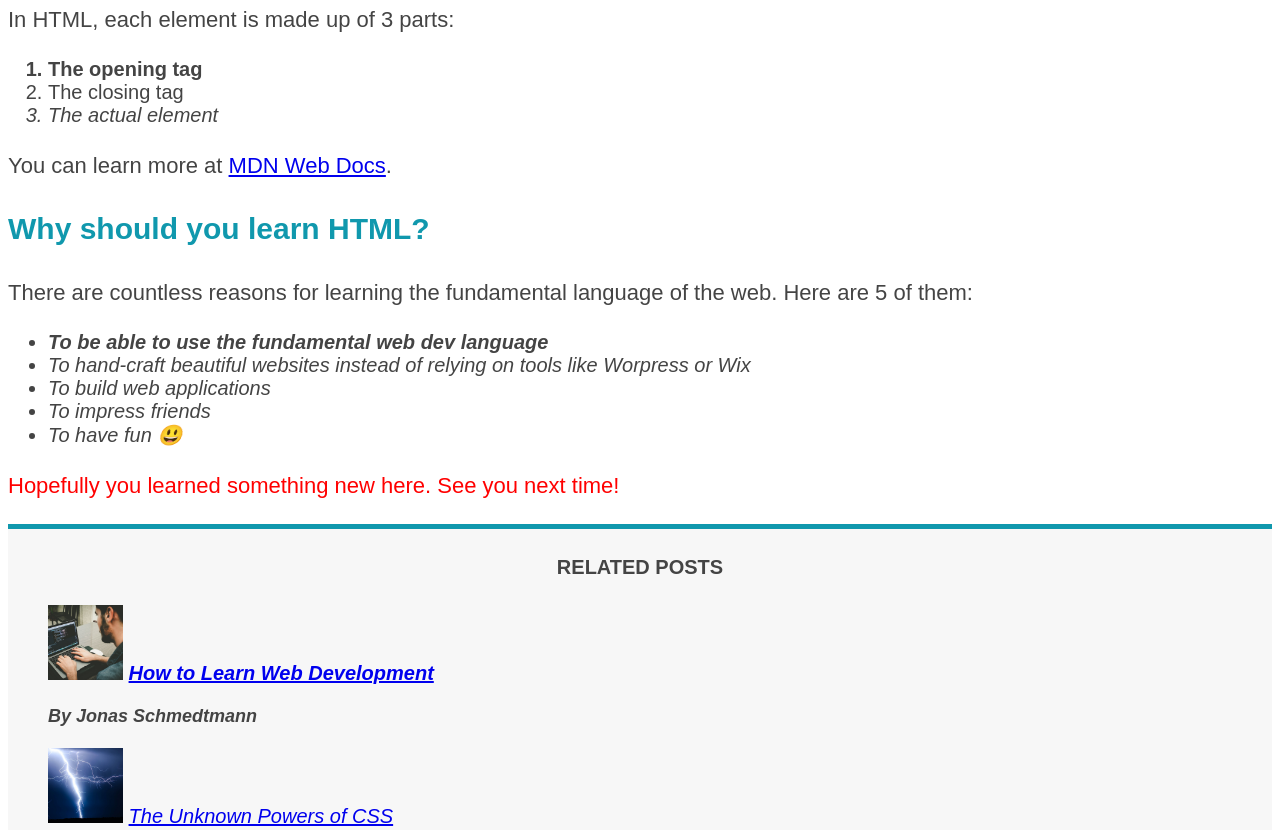
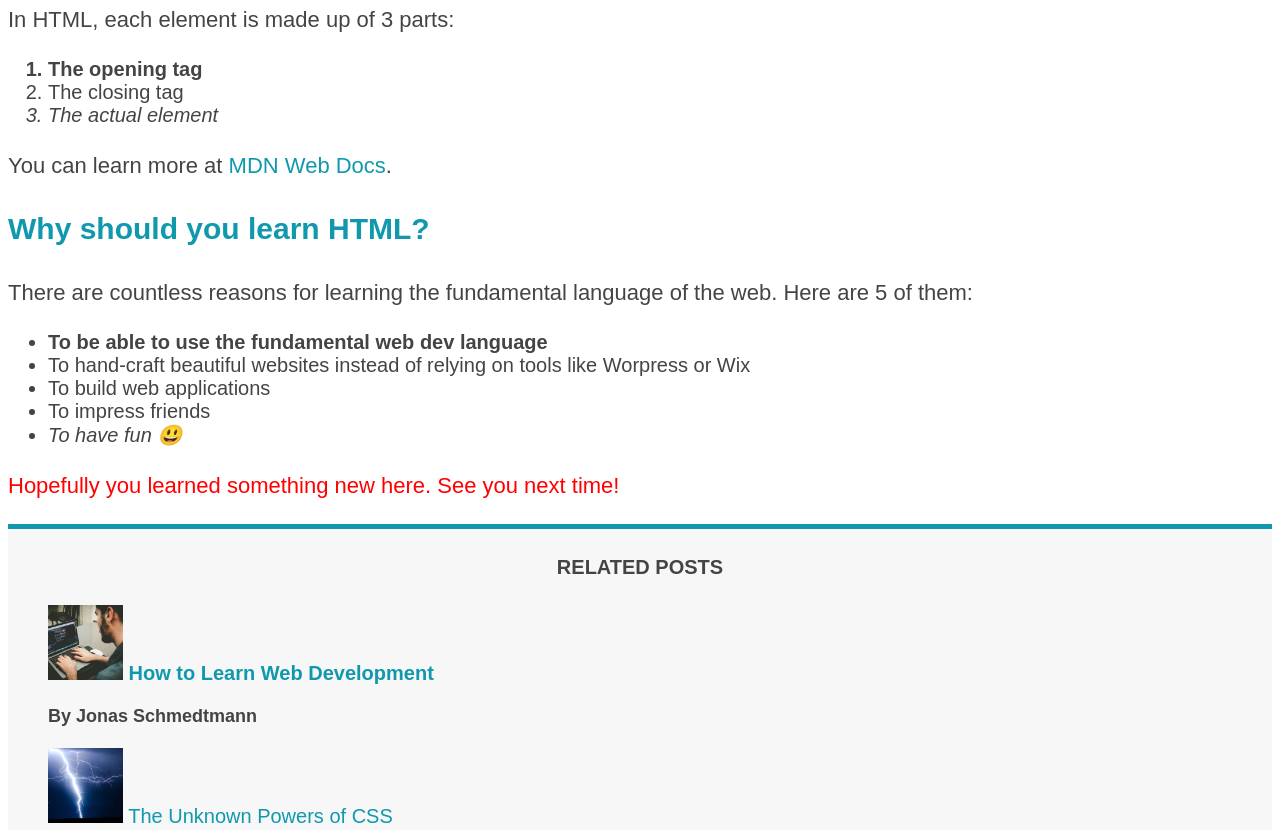
Before and after one commit to ahmet-tosun/responsive-website, a plain HTML site: page 03-CSS-Fundamentals/index.html in a window 1280 px wide. Shown: the part 926-1756 px from the top of the page. Drawn offline with Linux system fonts and the light colour scheme.

Commit message:
style: Bağlantıların temel stilleri ve durumları (:link, :visited, :hover, :active) tanımlandı.

```diff
--- a/03-CSS-Fundamentals/style.css
+++ b/03-CSS-Fundamentals/style.css
@@ -102,10 +102,31 @@ li:last-child {
   color: red;
 } */
 
+/* Misconception? this won't work! */
 article p:last-child {
   color: red;
 }
 
-ul {
+/* Styling links */
+
+a:link {
+  color: #1098ad;
+  text-decoration: none;
+}
+
+a:visited {
+  /* color: #777; */
+  color: #1098ad;
+}
+
+a:hover {
+  color: orangered;
+  font-weight: bold;
+  text-decoration: underline orangered;
+}
+
+a:active {
+  background-color: black;
   font-style: italic;
 }
+/* LVHA */
```
